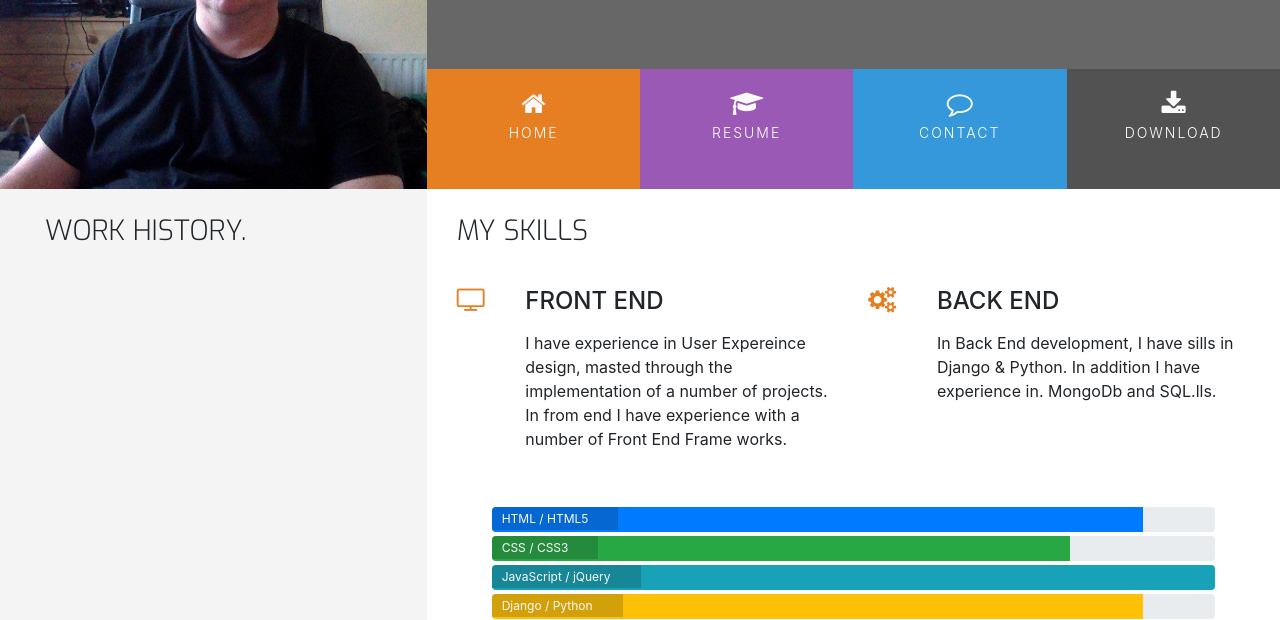
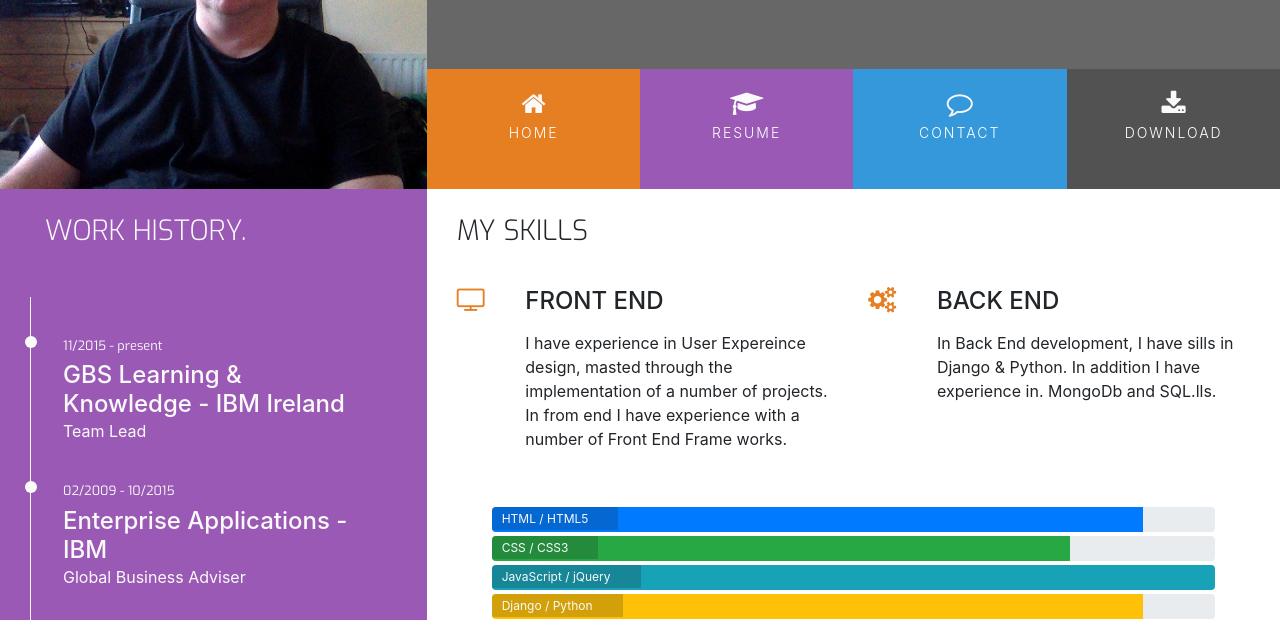
Before and after one commit to meltaylor78/UCD_resume, a plain HTML site: page resume.html in a window 1280 px wide. Shown: the part 180-800 px from the top of the page. Drawn offline with nearby package versions, Linux system fonts and the light colour scheme.

Commit message:
complete the work history section of the resume page.

```diff
--- a/assets/css/style.css
+++ b/assets/css/style.css
@@ -45,11 +45,14 @@ h1, h2, h3, h4 {
     padding: 0 30px 30px;
     float: none;
 }
-.section-heading{
+.history-heading, .section-heading{
     font-family: "Exo", sans-serif;
     font-weight: 300;
     margin-top: 25px;
     margin-bottom: 40px;
+}
+.bg-color-work-history{
+    background-color: #9b59b6;
 }
 /* ------ Headings ------ */
 header {
@@ -228,3 +231,45 @@ footer{
 .progress-section{
     margin: 40px 20px;
 }
+
+/* ------ Work Histru Section ------ */
+.history-heading{
+    color: #fafafa;
+    margin-bottom: 50px;
+}
+.timeline-item{
+    padding: 4em 2em 0em 2em;
+    position: relative;
+    color: #fafafa;
+    border-left: 1px solid;
+}
+.timeline-item p{
+    padding: 0;
+    margin: 0;
+}
+.timeline-item:before{
+    content: attr(data-dates);
+    position: absolute;
+    left: 2.5em;
+    top: 3em;
+    display: block;
+    font-family: "Exo", sans-serif;
+    font-weight: 500;
+    font-size: 0.8em;
+    padding: 0;
+    margin: 0;
+}
+.timeline-item:after{
+    width: 12px;
+    height: 12px;
+    display: block;
+    top: 2.4em;
+    position: absolute;
+    left: -6px;
+    border-radius: 12px;
+    content: "";
+    background-color: #fafafa;
+}
+.history-itme{
+    margin-bottom: 30px;
+}
--- a/resume.html
+++ b/resume.html
@@ -44,11 +44,29 @@
     </header>
     <section class="container-fluid">
         <div class="row">
-            <div class="col-md-4 bg-color-personal-info section-column">
+            <div class="col-md-4 bg-color-work-history section-column">
                 <div class="rom">
                     <div class="col-12">
-                        <h3 class="section-heading uppercase">Work History.</h3>
+                        <h3 class="history-heading uppercase">Work History.</h3>
                     </div>
+            </div>
+            <div class="history-itmes">
+                <div class="timeline-item" data-dates="11/2015 - present">
+                    <h4>GBS Learning & Knowledge - IBM Ireland</h4>
+                    <p>Team Lead</p>
+                </div>
+                <div class="timeline-item" data-dates="02/2009 - 10/2015">
+                    <h4>Enterprise Applications - IBM</h4>
+                    <p>Global Business Adviser</p>
+                </div>
+                <div class="timeline-item" data-dates="05/2004 - 01/2009">
+                    <h4>zSeries Manufacturing Engineering - IBM</h4>
+                    <p>Test Engineer</p>
+                </div>
+                <div class="timeline-item" data-dates="03/1995 - 04/2004">
+                  <h4>Manufacturing - IBM</h4>
+                 <p>Team Lead</p>
+                 </div>
             </div>
         </div>
         <div class="col-md-8 bg-color-three-reasons section-column">
```
